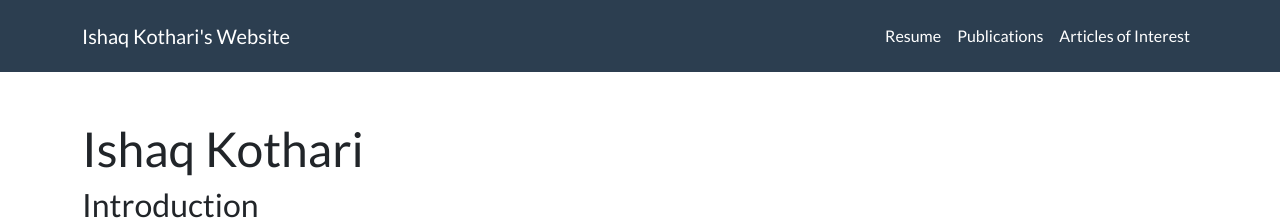
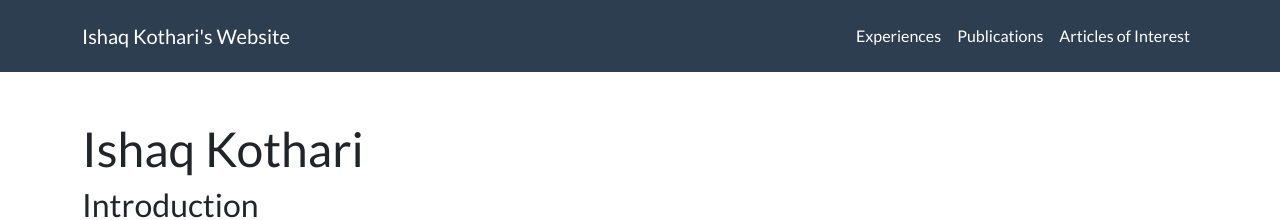
Before and after one commit to ishaqkothari/ishaqkothari.github.io, a Jekyll site: the page built from index.md, in a window 1280 px wide. Shown: the top 220 px of the page. Built offline with Jekyll 4.4.1, drawn with Linux system fonts in a browser that asks for light colours.

Commit message:
Update header.html

```diff
--- a/_includes/header.html
+++ b/_includes/header.html
@@ -18,7 +18,7 @@
           {%- endif -%}
         {% endfor -%}
         <li class="nav-item">
-          <a class="nav-link" href="https://ishaqkothari.github.io/experiences.md">Resume</a>
+          <a class="nav-link" href="https://ishaqkothari.github.io/experiences.md">Experiences</a>
         </li>
         <li class="nav-item">
           <a class="nav-link" href="https://ishaqkothari.github.io/publications.html">Publications</a>
```
